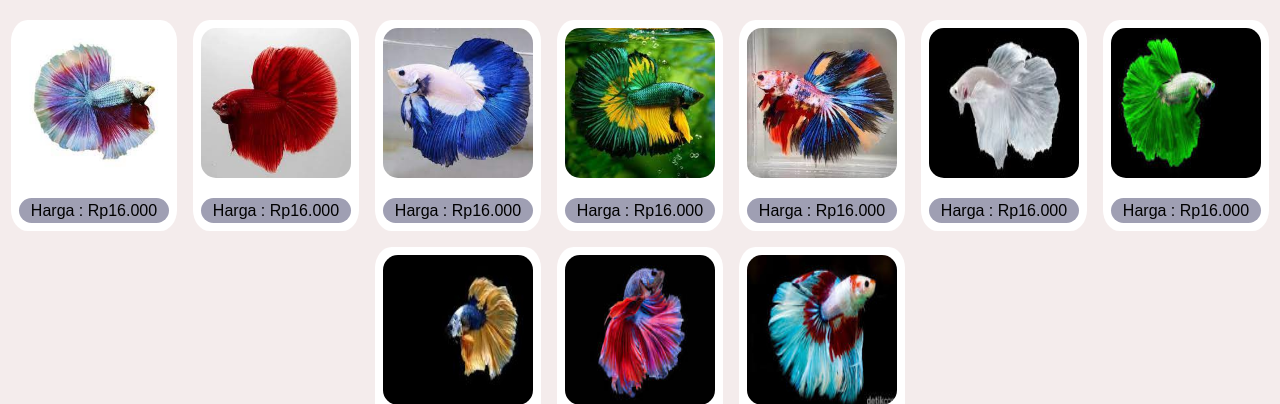
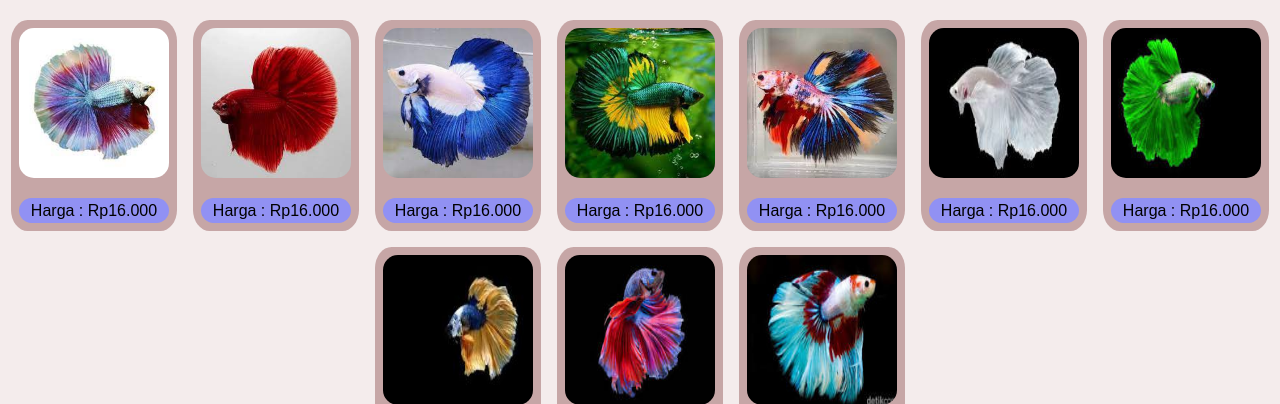
Before and after one commit to IGNASIUSPRESDA/cupangku, a website: page index.html in a window 1280 px wide. Shown: the part 396-800 px from the top of the page. Drawn offline with Linux system fonts and the light colour scheme.

Commit message:
Update style.css

```diff
--- a/style.css
+++ b/style.css
@@ -109,7 +109,7 @@ body {
 }
 
 .cupang {
-    background-color: white;
+    background-color: rgb(198, 166, 166);
     margin: 0.5rem;
     border-radius: 10%;
 }
@@ -123,7 +123,7 @@ body {
 
 .cupang p {
     text-align: center;
-    background-color: rgb(159, 159, 179);
+    background-color: rgb(145, 145, 243);
     margin: 0.5rem;
     border-radius: 40px;
     padding: 0.2rem;
```
